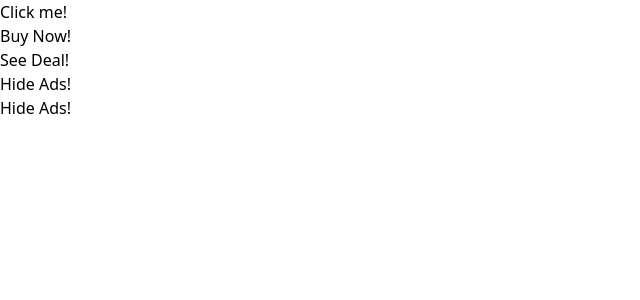
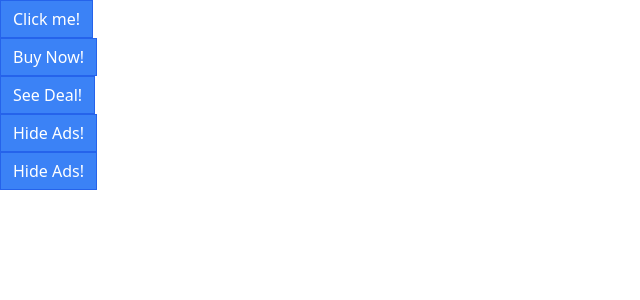
Before and after one commit to sowmyakota/ReactRefresh, a React (Create React App) app in the folder Section10/customnavigation/: page / in a window 1280 px wide. Shown: the top 300 px of the page, without its empty margins (0-640 px from the left). Built offline with nearby package versions, Linux system fonts and the light colour scheme.

Commit message:
Added button component

```diff
--- a/Section10/customnavigation/src/Button.js
+++ b/Section10/customnavigation/src/Button.js
@@ -9,7 +9,11 @@
   outline,
   rounded,
 }) {
-  return <button>{children}</button>;
+  return (
+    <button className="px-3 py-1.5 border border-blue-600 bg-blue-500 text-white">
+      {children}
+    </button>
+  );
 }
 
 Button.propTypes = {
```
